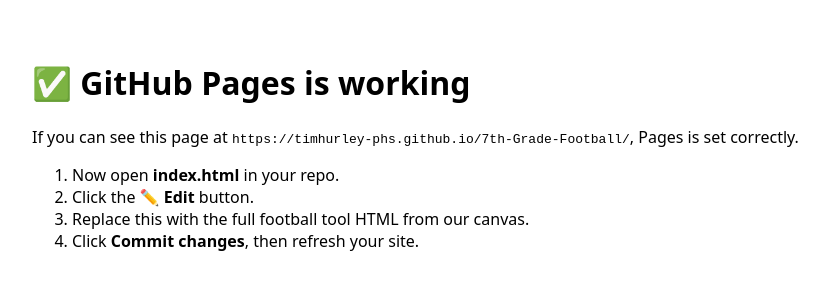
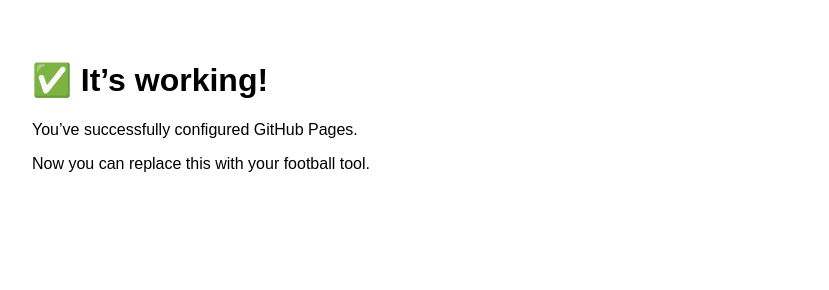
Before and after one commit to timhurley-phs/7th-Grade-Football, a plain HTML site: page index.html in a window 1280 px wide. Shown: the whole page, without its empty margins (8-837 px from the left). Drawn offline with Linux system fonts and the light colour scheme.

Commit message:
Update index.html

```diff
--- a/index.html
+++ b/index.html
@@ -1,18 +1,12 @@
-<!doctype html>
+<!DOCTYPE html>
 <html>
   <head>
-    <meta charset="utf-8" />
-    <title>GitHub Pages Smoke Test</title>
-    <meta name="viewport" content="width=device-width, initial-scale=1" />
+    <meta charset="utf-8">
+    <title>GitHub Pages is working</title>
   </head>
-  <body style="font-family: system-ui, -apple-system, Segoe UI, Roboto, sans-serif; padding: 2rem;">
-    <h1>✅ GitHub Pages is working</h1>
-    <p>If you can see this page at <code>https://timhurley-phs.github.io/7th-Grade-Football/</code>, Pages is set correctly.</p>
-    <ol>
-      <li>Now open <strong>index.html</strong> in your repo.</li>
-      <li>Click the <strong>✏️ Edit</strong> button.</li>
-      <li>Replace this with the full football tool HTML from our canvas.</li>
-      <li>Click <strong>Commit changes</strong>, then refresh your site.</li>
-    </ol>
+  <body style="font-family: sans-serif; padding: 2rem;">
+    <h1>✅ It’s working!</h1>
+    <p>You’ve successfully configured GitHub Pages.</p>
+    <p>Now you can replace this with your football tool.</p>
   </body>
 </html>
```
